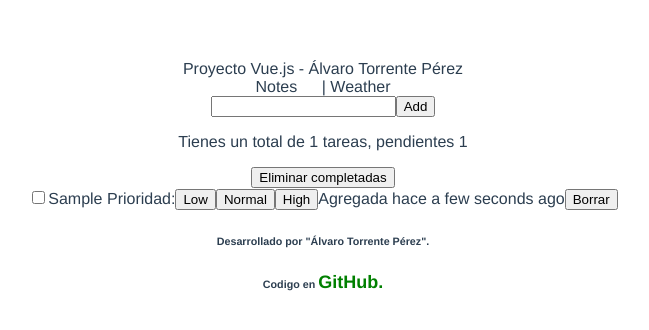
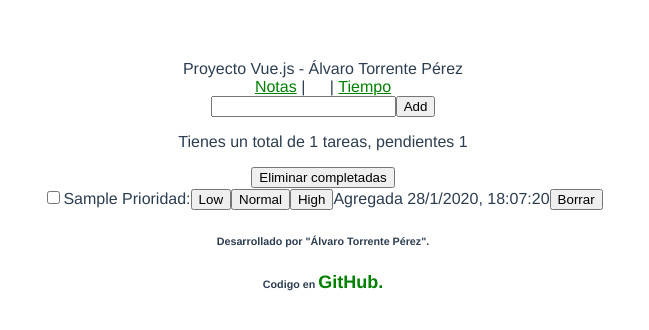
Before and after one commit to altope98/VueJS-Notes, a Vue app: page /#/ in a window 1280 px wide. Both pictures are taken after typing "Sample" into the empty fields and a click on the button "Add". Shown: the top 330 px of the page, without its empty margins (317-966 px from the left). Built offline with nearby package versions, Linux system fonts and the light colour scheme; no server answers.

Commit message:
falta filtrar y visual, añadidas rutas y consultas a API

```diff
--- a/src/App.vue
+++ b/src/App.vue
@@ -1,39 +1,34 @@
 <template>
   <div id="app" class="container">
     <header class="header">
-        <!-- titulo -->
         <label class="h1">Proyecto Vue.js - Álvaro Torrente Pérez</label>
-        <!-- menu -->
         <nav class="navbar navbar-expand-lg" >
         <div class="collapse navbar-collapse justify-content-center">
           <li class="nav-item active" style="margin-right:20px;">
-            Notes
-            <!-- <router-link to="/" style="color:green;">Notes</router-link> |  -->
+            <router-link to="/inicio" style="color:green;">Notas</router-link> |
           </li> |
           <li class="nav-item active">
-            Weather
-             <!-- <router-link to="/weather" style="color:green;">Weather</router-link> -->
+             <router-link to="/tiempo" style="color:green;">Tiempo</router-link>
           </li>
        </div>
       </nav>
     </header>
 
-    <listaNotas></listaNotas>
+        <keep-alive>
+          <router-view></router-view>
+        </keep-alive>
 
-    <footer class="footer">
-      <h6>Desarrollado por "Álvaro Torrente Pérez".</h6>
-      <h6>Codigo en <a class="fa fa-github" style="font-size: 18px; color: green; text-decoration: none;" href="https://github.com/altope98/VueJS-Notes.git"> GitHub.</a></h6>
-    </footer>
+      <pie></pie>
+
   </div>
 </template>
 
 <script>
-import listaNotas from './components/listaNotas.vue'
-
+import pie from './components/pie'
 export default {
   name: 'app',
   components: {
-    listaNotas
+    pie
   },
   mounted () {
 
@@ -50,11 +45,8 @@ export default {
 </script>
 
 <style>
-
 li{
-
-display: inline;
-
+  display: inline;
 }
 #app {
   font-family: 'Avenir', Helvetica, Arial, sans-serif;
--- a/src/components/listaNotas.vue
+++ b/src/components/listaNotas.vue
@@ -28,7 +28,7 @@
 <script lang="js">
 
 import nota from './nota.vue'
-import axios from 'axios'
+
 
 
   export default  {
@@ -38,8 +38,10 @@ import axios from 'axios'
     },
     props: [],
     mounted () {
-      axios.get("https://jsonplaceholder.typicode.com/todos/")
-    .then(response => console.log(response))
+
+
+
+
 
       if (localStorage.getItem('notas')) {
         this.arr = JSON.parse(localStorage.getItem('notas'));
@@ -56,17 +58,16 @@ import axios from 'axios'
         completadas: 0,
         pendientes: 0,
         total: 0,
+        fecha: ''
       }
     },
     methods: {
-      cambiarprioridad: function(value){
+
+    cambiarprioridad: function(value){
       this.arr[value.clave].prioridad=value.prioridad;
       localStorage.notas=JSON.stringify(this.arr);
       this.ordenar();
     },
-
-
-
     comprobacion: function (elemento) {
       if(elemento.seleccion==false){
         elemento.seleccion=true;
@@ -81,7 +82,9 @@ import axios from 'axios'
       localStorage.pendientes=JSON.stringify(this.pendientes);
     },
     crearNota: function(){
-      this.arr.push({ text: this.texto, seleccion: false, prioridad: 0, fecha: new Date});
+      let d=new Date();
+      this.fecha=d.getDate()+"/"+(d.getMonth()+1)+"/"+d.getFullYear();
+      this.arr.push({ text: this.texto, seleccion: false, prioridad: 0, fecha: new Date().toLocaleString("es-ES")});
       this.texto='';
       this.total++;
       this.pendientes++;
@@ -93,7 +96,7 @@ import axios from 'axios'
     del_completadas: function () {
       for (let i = 0; i < this.arr.length; i++) {
         if (this.arr[i].seleccion == true) {
-          this.arr.splice(i);
+          this.arr.splice(i,1);
           this.total--;
           this.completadas--;
         }
--- a/src/components/nota.vue
+++ b/src/components/nota.vue
@@ -9,7 +9,7 @@
         <button  @click="pulsadocambio(1)">Normal</button>
         <button  @click="pulsadocambio(2)">High</button>
 
-    <label>Agregada hace {{ moment(this.fecha)}}</label><!--  -->
+    <label>Agregada {{ this.fecha}}</label><!--  -->
     <button @click="pulsadoborrar()">Borrar</button>
 
     </div>
@@ -17,15 +17,13 @@
 </template>
 
 <script lang="js">
-import moment from 'moment'
+
   export default  {
     name: 'nota',
     props: ['text', 'seleccion', 'prioridad', 'clave', 'fecha'],
 
     data() {
     return {
-      transcurrido: "-",
-      temporizador:0,
     };
   },
     methods: {
@@ -39,9 +37,7 @@ import moment from 'moment'
       pulsadoborrar:function () {
         this.$emit("pulsadoborrar")
       },
-      moment: function (date) {
-        return moment().locale("es").startOf(date).fromNow();
-      }
+
     },
 
     computed: {
--- a/src/components/pie.vue
+++ b/src/components/pie.vue
@@ -1,8 +1,9 @@
 <template lang="html">
 
-  <section class="pie">
-    <h1>pie Component</h1>
-  </section>
+  <footer class="pie">
+      <h6>Desarrollado por "Álvaro Torrente Pérez".</h6>
+      <h6>Codigo en <a class="fa fa-github" style="font-size: 18px; color: green; text-decoration: none;" href="https://github.com/altope98/VueJS-Notes.git"> GitHub.</a></h6>
+  </footer>
 
 </template>
 
@@ -30,8 +31,8 @@
 
 </script>
 
-<style scoped>
-  .pie h1 {
-      color: red;
+<style scoped >
+  .pie {
+
   }
 </style>
--- /dev/null
+++ b/src/components/tiempo.vue
@@ -0,0 +1,55 @@
+<template lang="html">
+
+  <section class="tiempo">
+    <h1>tiempo Component</h1>
+  </section>
+
+</template>
+
+<script lang="js">
+import axios from 'axios'
+  export default  {
+    name: 'tiempo',
+    props: [],
+
+
+    data () {
+      return {
+        lat:'',
+        lon:'',
+      }
+    },
+    methods: {
+      Tiempo: function() {
+        if(navigator.geolocation){
+          navigator.geolocation.getCurrentPosition(this.getPosition);
+        }else{
+          this.error = "Geolocation is not supported.";
+        }
+      },
+
+      getPosition: function(position){
+          axios.get("https://api.openweathermap.org/data/2.5/weather?lat="+position.coords.latitude+"&lon="+position.coords.longitude+"&units=metric&appid=7d83aa735d96277f854a9eb6d12c51dc")
+            .then(response => console.log(response))
+      }
+
+    },
+    computed: {
+
+    },
+    mounted(){
+      setTimeout(this.Tiempo,600000);
+    },
+    beforeMount(){
+      this.Tiempo();
+    },
+}
+
+
+</script>
+
+<style scoped >
+  .tiempo {
+
+  }
+</style>
```
Also changed, not shown: src/main.js (+15 -0 lines).
